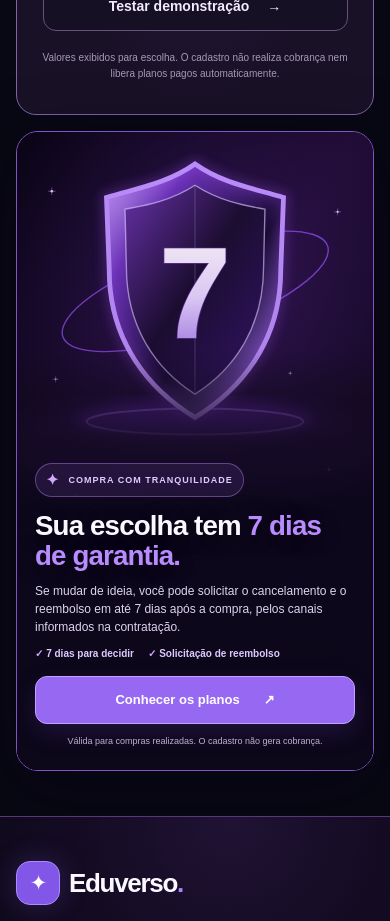
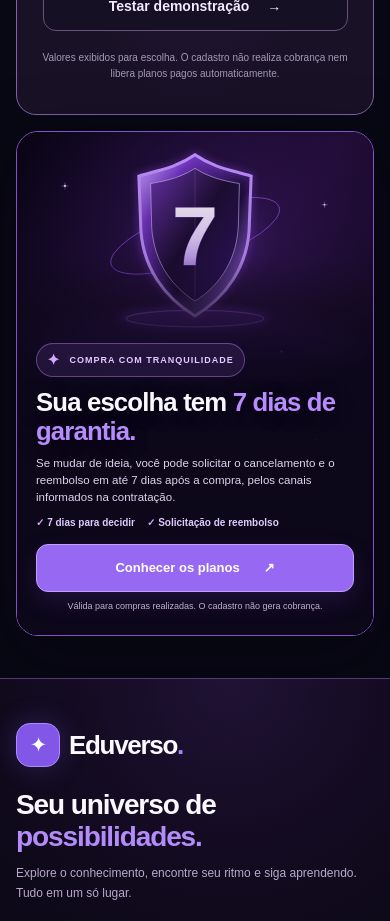
Before and after one commit to dramaflix2026-stack/Eduverso, a Next.js app: page / in a window 390 px wide. Shown: the part 3720-4641 px from the top of the page. Built offline with nearby package versions, Linux system fonts and the light colour scheme.

Commit message:
fix(landing): compact mobile guarantee visual and tighten text layout

```diff
--- a/app/landing.css
+++ b/app/landing.css
@@ -624,9 +624,9 @@
  .lp-footer-newtop{gap:32px}
 }
 @media(max-width:680px){
- .edu-lp .lp-guarantee.lp-guarantee-art{display:flex;align-items:flex-end;min-height:640px;padding:0 18px 22px;margin-top:16px;margin-bottom:45px;border-radius:22px;aspect-ratio:auto}
+ .edu-lp .lp-guarantee.lp-guarantee-art{display:flex;align-items:flex-end;min-height:505px;padding:0 19px 22px;margin-top:16px;margin-bottom:42px;border-radius:22px;aspect-ratio:auto}
  .lp-guarantee-picture img{object-fit:cover;object-position:center top}
- .lp-guarantee-overlay{background:linear-gradient(180deg,transparent 0%,#10071e12 34%,#10091bd6 48%,#0c071aec 58%,#0c0719 100%)}
+ .lp-guarantee-overlay{background:linear-gradient(180deg,transparent 0%,#10071e25 25%,#10091ba9 36%,#0c071aed 47%,#0c0719 72%,#0c0719 100%)}
  .lp-guarantee-content{width:100%;max-width:none;align-items:stretch}
  .lp-guarantee-kicker{align-self:flex-start;font-size:9px;padding:7px 10px;letter-spacing:1px}
  .lp-guarantee-content h2{font-size:clamp(27px,7.1vw,36px);margin:14px 0 10px;letter-spacing:-.85px}
@@ -648,7 +648,15 @@
  .lp-footer-newbottom>span{order:3;flex-basis:100%;font-size:9px}
 }
 @media(max-width:365px){
- .edu-lp .lp-guarantee.lp-guarantee-art{min-height:620px;padding:0 14px 20px}
+ .edu-lp .lp-guarantee.lp-guarantee-art{min-height:510px;padding:0 14px 20px}
  .lp-guarantee-content h2{font-size:27px}
  .lp-guarantee-content p{font-size:11px}
 }
+
+/* Compact mobile guarantee typography and accessible action target */
+@media(max-width:680px){
+ .lp-guarantee-content h2{font-size:clamp(25px,6.6vw,31px);line-height:1.12;margin:11px 0 9px}
+ .lp-guarantee-content p{font-size:11.5px;line-height:1.48;margin-bottom:10px}
+ .lp-guarantee-benefits{font-size:10px;line-height:1.45;gap:6px 12px;margin-bottom:13px}
+ .lp-guarantee-content>small{margin-top:8px}
+}
```
Also changed, not shown: public/images/eduverso-garantia-mobile.svg.
